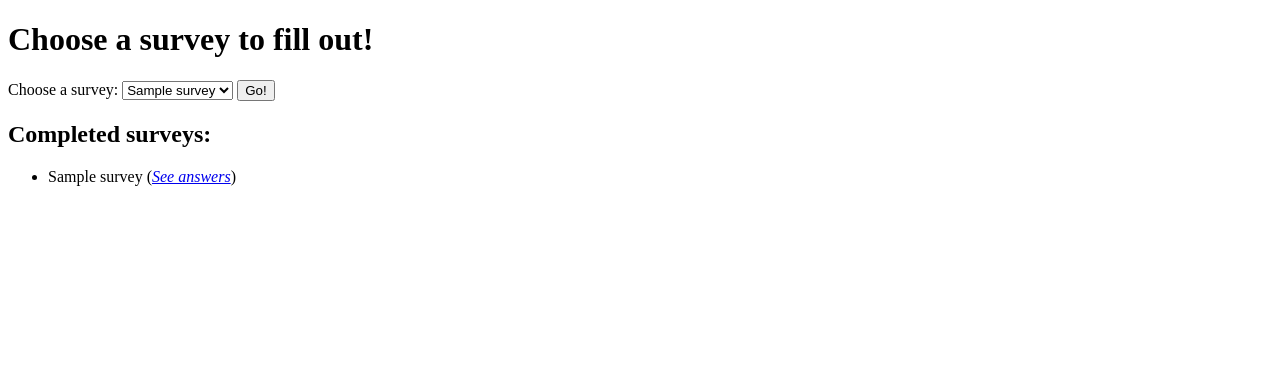
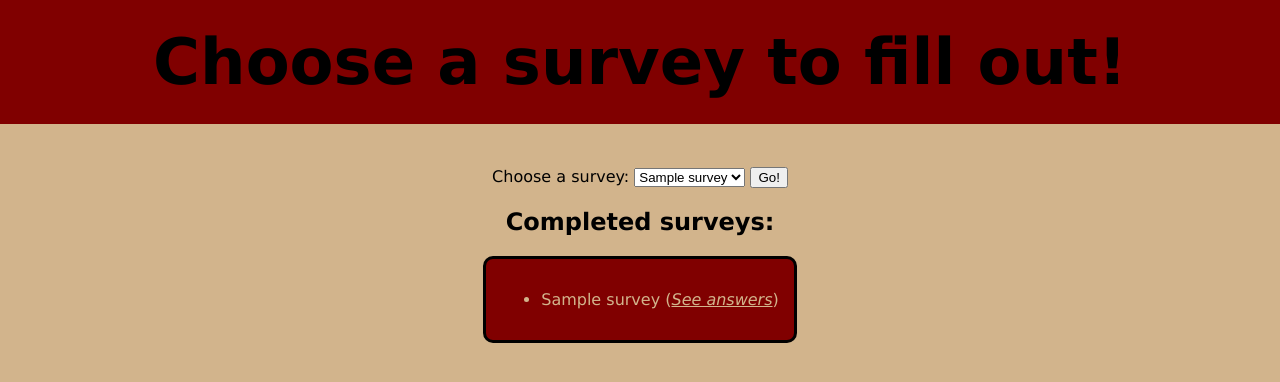
Before and after one commit to jmcginty15/Flask-survey-app, a Flask app: template templates/home.html in a window 1280 px wide. Shown: the top 382 px of the page. Run offline with Flask 2, Linux system fonts and the light colour scheme; the template is opened without the code that fills it: most values are stand-ins (such as "Sample title", 1, 10 or a date in 2020).

Commit message:
styles added

```diff
--- a/app.py
+++ b/app.py
@@ -28,7 +28,8 @@ def home_page():
         completed_surveys = session['completed']
         incomplete_surveys = session['incomplete']
     finally:
-        return render_template('home.html', incomplete=incomplete_surveys, completed=completed_surveys)
+        all_complete = False if incomplete_surveys else True
+        return render_template('home.html', incomplete=incomplete_surveys, completed=completed_surveys, all_complete=all_complete)
 
 @app.route('/survey-choice', methods=['POST'])
 def survey_choice():
--- /dev/null
+++ b/static/app.css
@@ -0,0 +1,50 @@
+body {
+    background-color: tan;
+    text-align: center;
+    font-family: Verdana, Geneva, Tahoma, sans-serif;
+    padding: 0px;
+    margin: 0px;
+}
+
+h1 {
+    background-color: maroon;
+    font-size: 64px;
+    text-align: center;
+    margin-top: 0px;
+    padding-top: 25px;
+    padding-bottom: 25px;
+}
+
+.wrapper {
+    border-style: solid;
+    border-radius: 10px;
+    border-color: black;
+    display: inline-block;
+    margin: auto;
+    padding: 15px;
+    background-color: maroon;
+    color: tan;
+    text-align: left;
+}
+
+.answer {
+    color: black;
+}
+
+.submit-button {
+    margin-bottom: 0px;
+}
+
+#none-yet {
+    margin-top: 0px;
+    margin-bottom: 0px;
+}
+
+a {
+    color: tan;
+    text-decoration: underline;
+}
+
+a:visited {
+    color: tan;
+}
--- a/templates/base.html
+++ b/templates/base.html
@@ -1,11 +1,15 @@
 <!DOCTYPE html>
 <html lang="en">
+
 <head>
     <meta charset="UTF-8">
     <meta name="viewport" content="width=device-width, initial-scale=1.0">
+    <link rel="stylesheet" type="text/css" href="/static/app.css">
     <title>{% block title %}{% endblock %}</title>
 </head>
+
 <body>
     {% block content %}{% endblock %}
 </body>
+
 </html>
--- a/templates/home.html
+++ b/templates/home.html
@@ -3,6 +3,9 @@
 
 {% block content %}
 <h1>Choose a survey to fill out!</h1>
+{% if all_complete %}
+<h2>All available surveys complete!</h2>
+{% else %}
 <form action="/survey-choice" method="POST">
     <label for="survey">Choose a survey:</label>
     <select name="survey">
@@ -12,10 +15,17 @@
     </select>
     <button>Go!</button>
 </form>
+{% endif %}
 <h2>Completed surveys:</h2>
-<ul>
-    {% for survey in completed %}
-    <li>{{ survey.title }} (<a href='/see-answers/{{ survey.ident }}'><i>See answers</i></a>)</li>
-    {% endfor %}
-</ul>
+<div class="wrapper">
+    {% if completed %}
+    <ul>
+        {% for survey in completed %}
+        <li>{{ survey.title }} (<a href='/see-answers/{{ survey.ident }}'><i>See answers</i></a>)</li>
+        {% endfor %}
+    </ul>
+    {% else %}
+    <p id="none-yet">None yet!</p>
+    {% endif %}
+</div>
 {% endblock %}
--- a/templates/question.html
+++ b/templates/question.html
@@ -7,6 +7,7 @@
 <p id="invalid-msg">{{ msg }}</p>
 {% endfor %}
 <p>{{ question }}</p>
+<div class="wrapper">
     <form action="/answer" method="POST">
         {% for choice in choices %}
         <input type="radio" name="choice" value="{{ choice }}">
@@ -17,8 +18,9 @@
             <textarea name="comment" placeholder="Tell us why!"></textarea>
         </p>
         {% endif %}
-    <p>
+        <p class="submit-button">
             <button>Submit</button>
         </p>
     </form>
+</div>
 {% endblock %}
```
Also changed, not shown: templates/answers.html (+10 -5 lines), templates/thank_you.html (+9 -5 lines). Lines whose indentation alone changed are shown as unchanged.
